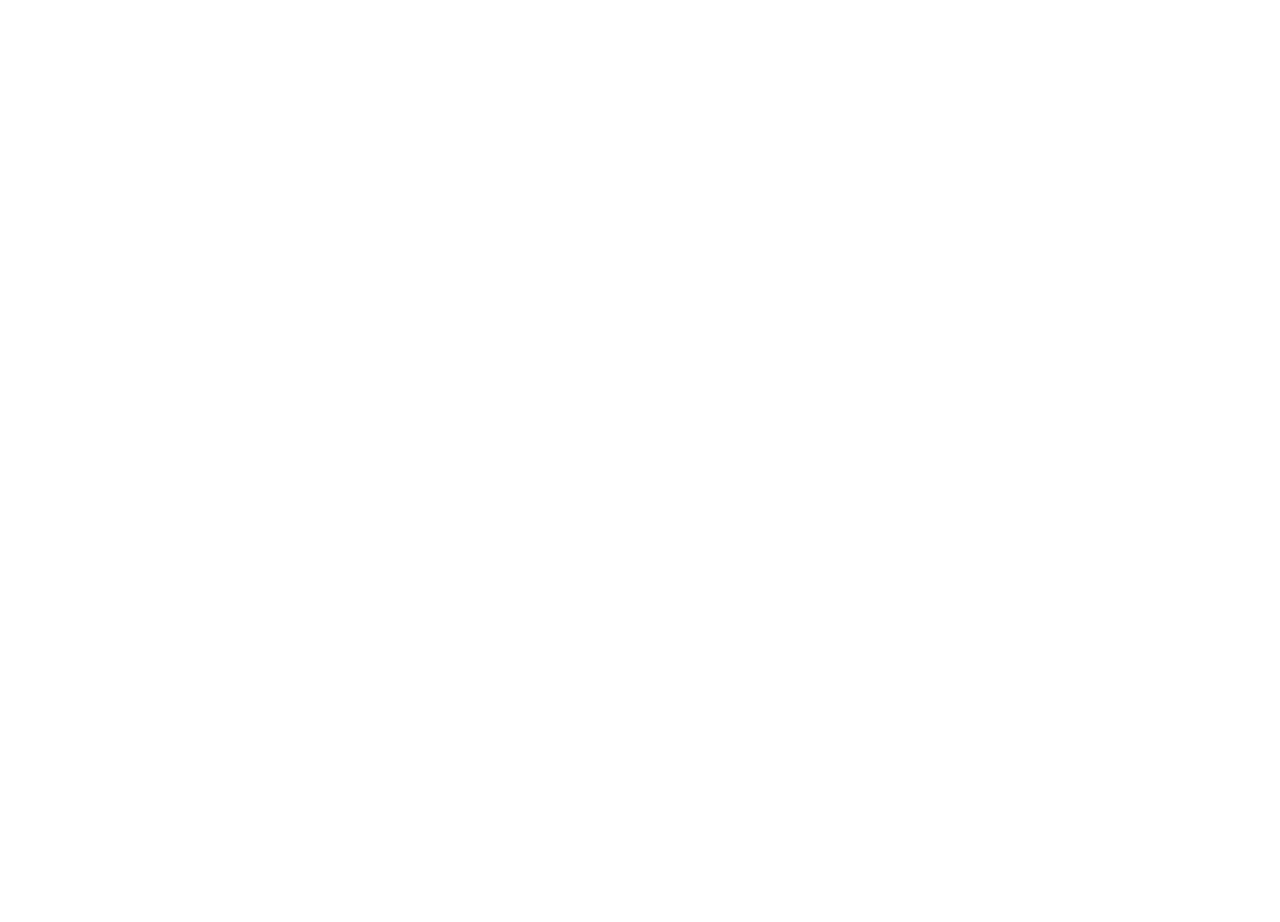
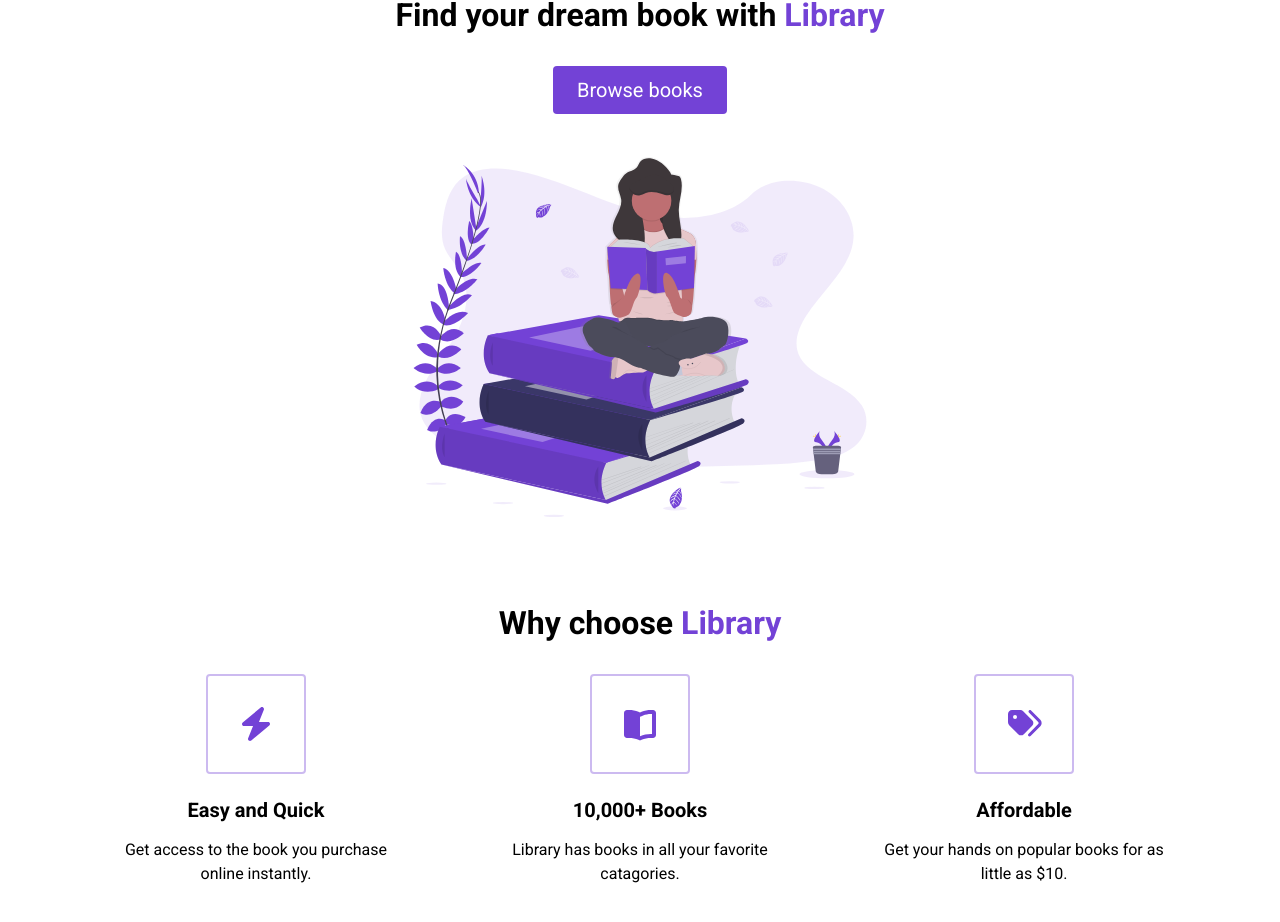
Before and after one commit to Vecna216/Library-react, a React (Create React App) app: page / in a window 1280 px wide. Shown: the part 252-1174 px from the top of the page. Before the commit the page ends 800 px from the top, so only its background shows below. Built offline with nearby package versions, Linux system fonts and the light colour scheme.

Commit message:
commit after Highlights

```diff
--- a/src/App.js
+++ b/src/App.js
@@ -1,10 +1,14 @@
 import Nav from "./components/Nav";
+import Landing from "./components/Landing";
+import Highlights from "./components/Highlights";
 
 
 function App() {
   return (
     <div className="App">
       <Nav />
+      <Landing />
+      <Highlights />
     </div>
   );
 }
--- /dev/null
+++ b/src/components/Highlights.jsx
@@ -0,0 +1,24 @@
+import { FontAwesomeIcon } from '@fortawesome/react-fontawesome';
+import React from 'react'
+import Highlight from './ui/Highlight';
+
+const Highlights = () => {
+  return (
+    <section id='highlights'>
+      <div className="container">
+        <div className="row">
+          <h2 className='section__title'>
+            Why choose <span className="purple">Library</span>
+          </h2>
+          <div className="highlight__wrapper">
+            <Highlight icon={<FontAwesomeIcon icon="bolt"/>} title={"Easy and Quick"} para={"Get access to the book you purchase online instantly."} />
+            <Highlight icon={<FontAwesomeIcon icon="book-open"/>} title={"10,000+ Books"} para={"Library has books in all your favorite catagories."} />
+            <Highlight icon={<FontAwesomeIcon icon="tags"/>} title={"Affordable"} para={"Get your hands on popular books for as little as $10."} />
+          </div>
+        </div>
+      </div>
+    </section>
+  )
+}
+
+export default Highlights;
--- /dev/null
+++ b/src/components/Landing.jsx
@@ -0,0 +1,26 @@
+import React from 'react';
+import UndrawBooks from '../assets/Undraw_Books.svg'
+
+
+const Landing = () => {
+  return (
+    <section id='Landing'>
+      <header>
+        <div className="header__container">
+          <div className="header__description">
+            <h1>Australia's most awarded online library platform</h1>
+            <h2>Find your dream book with <span className="purple">Library</span></h2>
+            <a href="#features">
+              <button className="btn">Browse books</button>
+            </a>
+          </div>
+          <figure className="header__img--wrapper">
+            <img src={UndrawBooks} alt="" />
+          </figure>
+        </div>
+      </header>
+    </section>
+  );
+}
+
+export default Landing;
--- /dev/null
+++ b/src/components/ui/Highlight.jsx
@@ -0,0 +1,18 @@
+import React from 'react'
+
+const Highlight = ({ icon, title, para }) => {
+  return (
+    <div className="highlight">
+      <div className="highlight__img">
+        {icon}
+      </div>
+      <h3 className="highlight__subtitle">
+        {title}
+      </h3>
+      <p className="highlight__para">
+        {para}
+      </p>
+    </div>
+  )
+}
+export default Highlight
--- a/src/index.js
+++ b/src/index.js
@@ -4,9 +4,9 @@ import './index.css';
 import App from './App';
 import reportWebVitals from './reportWebVitals';
 import { library } from '@fortawesome/fontawesome-svg-core'
-import { faBars, faShoppingCart, faTimes } from '@fortawesome/free-solid-svg-icons'
+import { faBars, faShoppingCart, faTimes, faBolt, faBookOpen, faTags } from '@fortawesome/free-solid-svg-icons'
 
-library.add(faBars, faShoppingCart, faTimes)
+library.add(faBars, faShoppingCart, faTimes, faBolt, faBookOpen, faTags)
 
 const root = ReactDOM.createRoot(document.getElementById('root'));
 root.render(
```
